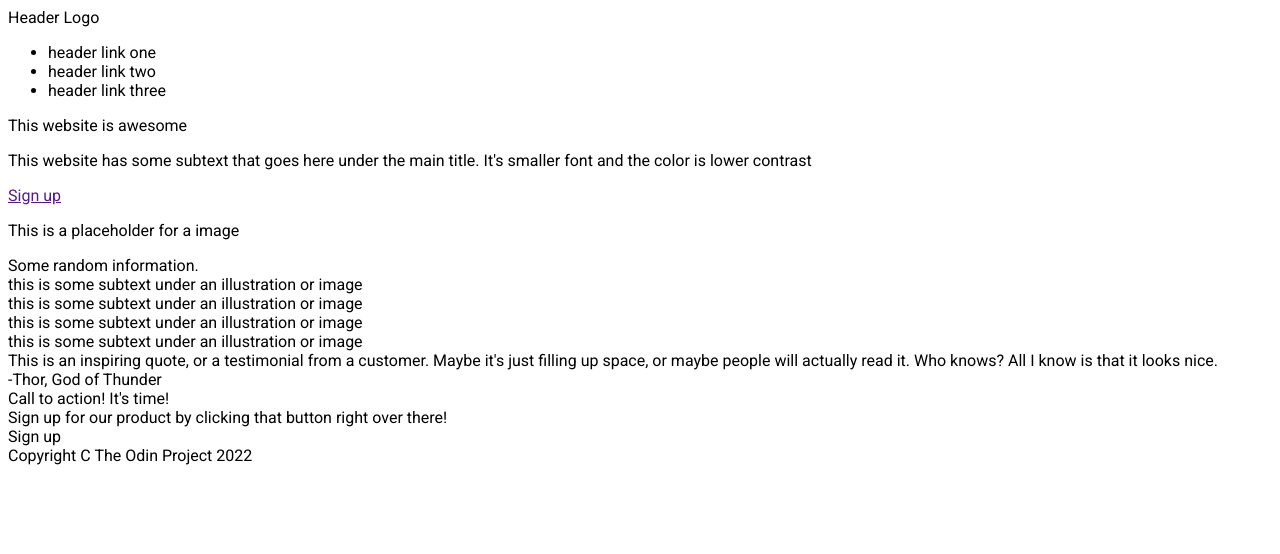
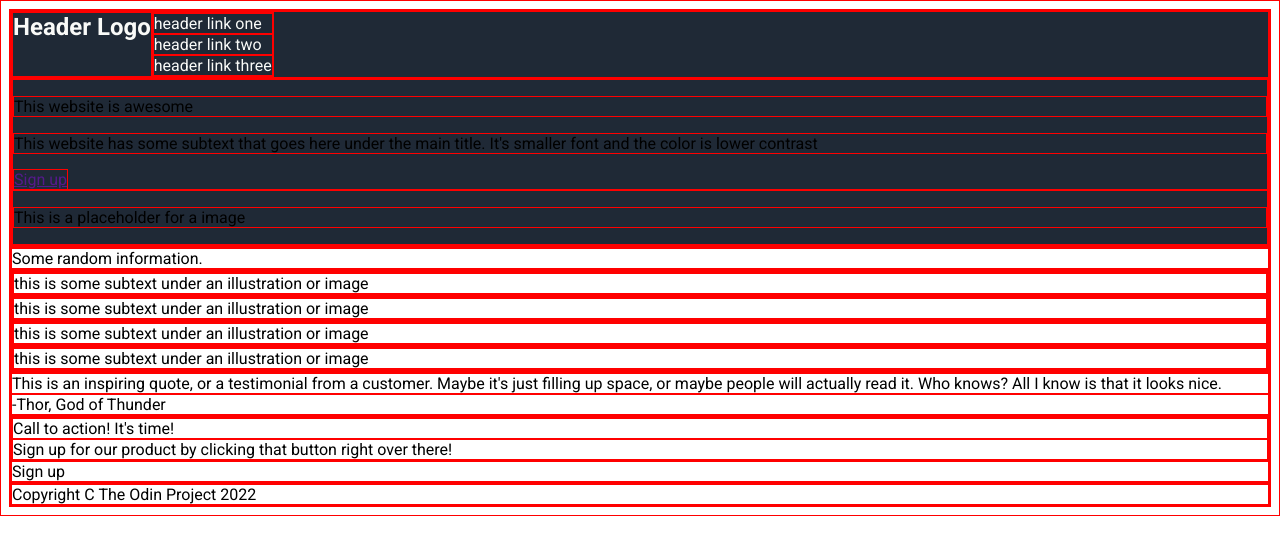
Before and after one commit to bmintleaf/TOP_landing-page, a plain HTML site: page index.html in a window 1280 px wide. Drawn offline with Linux system fonts and the light colour scheme.

Commit message:
First hero changes

```diff
--- a/css/style.css
+++ b/css/style.css
@@ -1,3 +1,31 @@
 * {
     font-family: 'Roboto', sans-serif;
+    border: 1px red solid;
 }
+
+/* style */
+
+header {
+    background-color: #1f2936;
+}
+
+.part-1 {
+    color: #f9faf8;
+}
+
+.logo {
+    font-size: 24px;
+    font-weight: bold;
+}
+
+ul {
+    margin: 0;
+    padding: 0;
+    list-style: none;
+}
+
+/* flex */
+
+.part-1 {
+    display: flex;
+}
```
